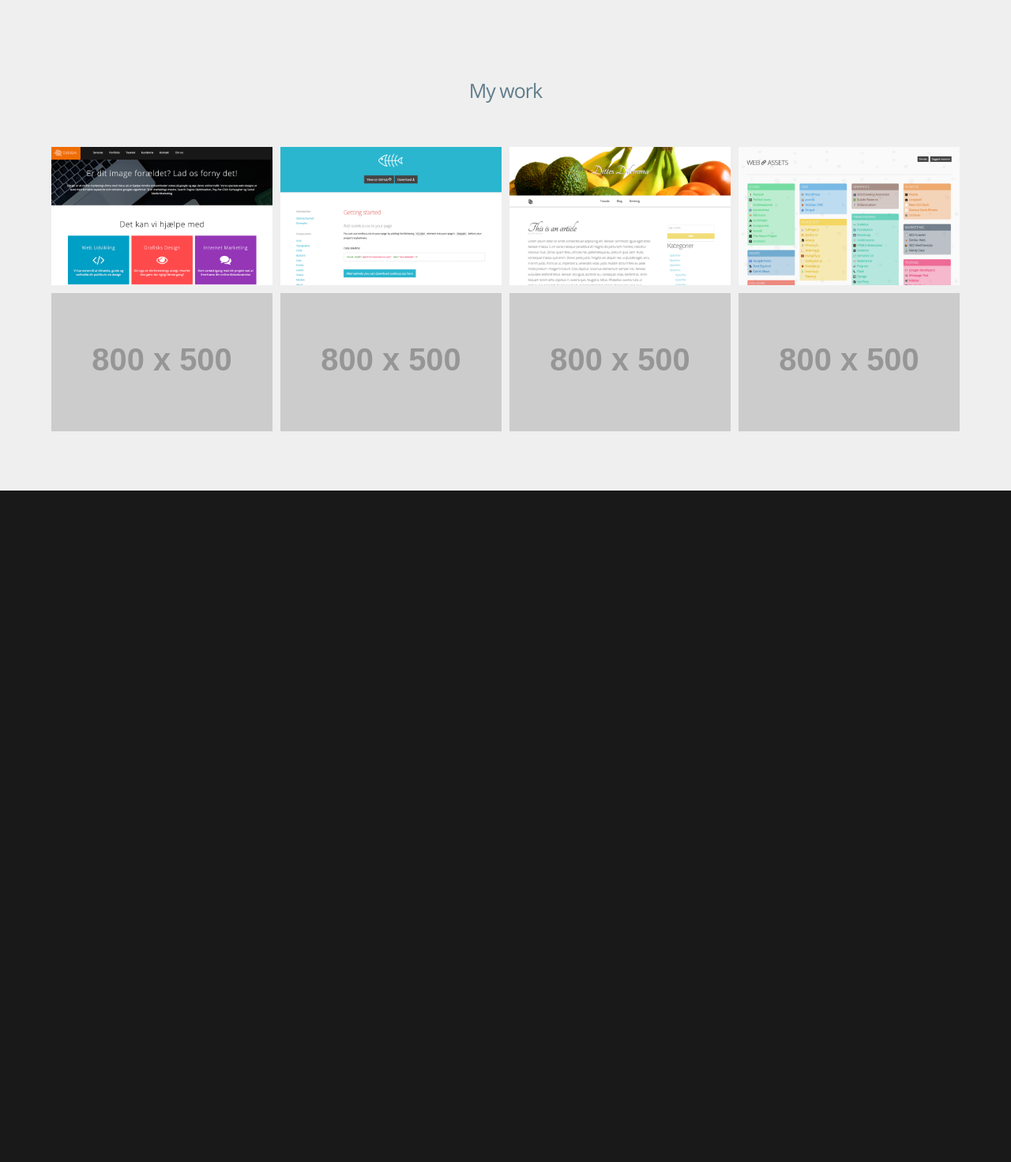
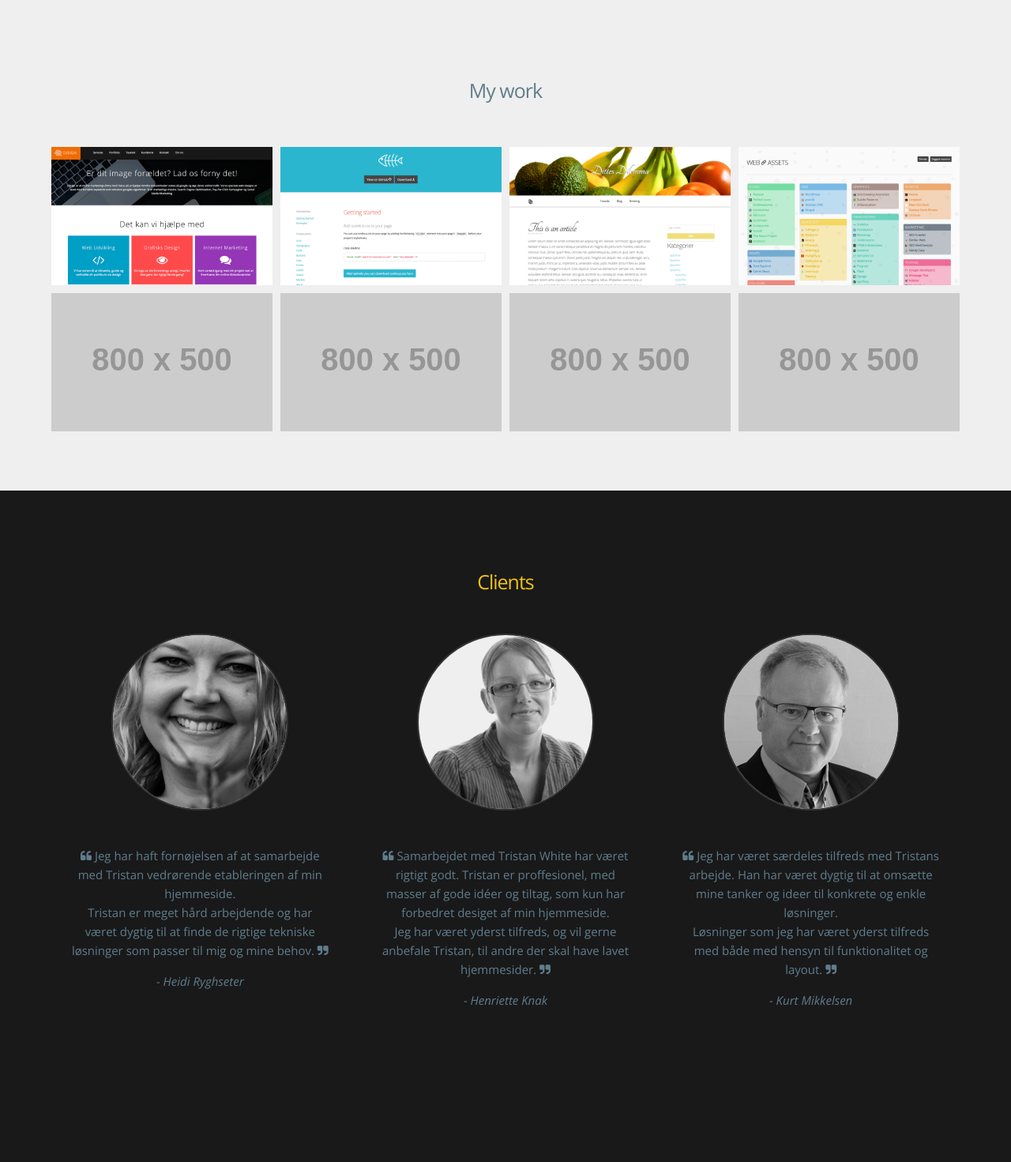
Before and after one commit to triss90405/tristanwhite.info, a PHP site: page / in a window 1280 px wide. Shown: the part 1986-3457 px from the top of the page at 79% size. Run offline with PHP 8.4, Linux system fonts and the light colour scheme; grey boxes labelled with a size stand in for pictures from a placeholder-image service; some libraries are stand-ins or nearby versions.

Commit message:
Clients section

```diff
--- a/index.php
+++ b/index.php
@@ -4,4 +4,6 @@
 
 <?php include('parts/work.php'); ?>
 
+<?php include('parts/clients.php'); ?>
+
 <?php include('parts/footer.php'); ?>
--- /dev/null
+++ b/parts/clients.php
@@ -0,0 +1,33 @@
+<section id="clients">
+	<div class="container">
+		<div class="row center-text">
+			<h2>Clients</h2>
+			<div class="col-m-4">
+				<img src="/img/clients/heidi.png" class="sceletus-img cirlce" alt="Heidi Ryghseter" />
+				<div class="text">
+					<p><i class="fa fa-quote-left"></i> Jeg har haft fornøjelsen af at samarbejde med Tristan vedrørende etableringen af min hjemmeside. <br>
+					Tristan er meget hård arbejdende og har været dygtig til at finde de rigtige tekniske løsninger som passer til mig og mine behov. <i class="fa fa-quote-right"></i></p>
+					<em>- Heidi Ryghseter</em>
+				</div>
+			</div>
+
+			<div class="col-m-4">
+				<img src="/img/clients/henriette.png" class="sceletus-img cirlce" alt="Henriette Knak" />
+				<div class="text">
+					<p><i class="fa fa-quote-left"></i> Samarbejdet med Tristan White har været rigtigt godt. Tristan er proffesionel, med masser af gode idéer og tiltag, som kun har forbedret desiget af min hjemmeside.
+					<br>Jeg har været yderst tilfreds, og vil gerne anbefale Tristan, til andre der skal have lavet hjemmesider. <i class="fa fa-quote-right"></i></p>
+					<em>- Henriette Knak</em>
+				</div>
+			</div>
+
+			<div class="col-m-4">
+					<img src="/img/clients/kurt.png" class="sceletus-img cirlce" alt="Kurt Mikkelsen" />
+				<div class="text">
+					<p><i class="fa fa-quote-left"></i> Jeg har været særdeles tilfreds med Tristans arbejde. Han har været dygtig til at omsætte mine tanker og ideer til konkrete og enkle løsninger.
+					<br>Løsninger som jeg har været yderst tilfreds med både med hensyn til funktionalitet og layout. <i class="fa fa-quote-right"></i></p>
+					<em>- Kurt Mikkelsen</em>
+				</div>
+			</div>
+		</div>
+	</div>
+</section>
--- a/scss/main.scss
+++ b/scss/main.scss
@@ -194,3 +194,21 @@ section#work {
 		}
 	}
 }
+
+// Clients section
+section#clients {
+	h2 {
+		color: $sunflower;
+		font-size: 2.5rem;
+		margin: 100px 0 50px 0;
+	}
+	img {
+		background: $paper;
+		border-radius: 50%;
+		border: 2px solid $lightBlack;
+		margin: 0 auto;
+	}
+	.text {
+		padding: 30px;
+	}
+}
```
Also changed, not shown: css/main.css, img/clients/heidi.png (added), img/clients/henriette.png (added), img/clients/kurt.png (added).
